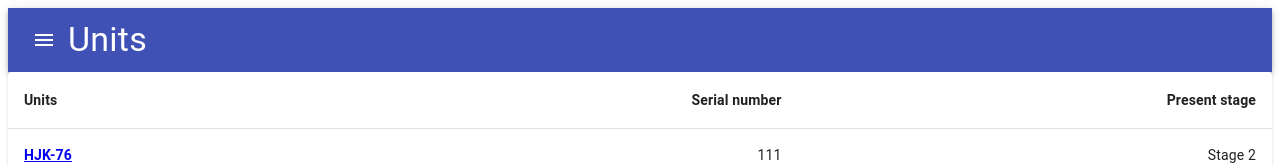
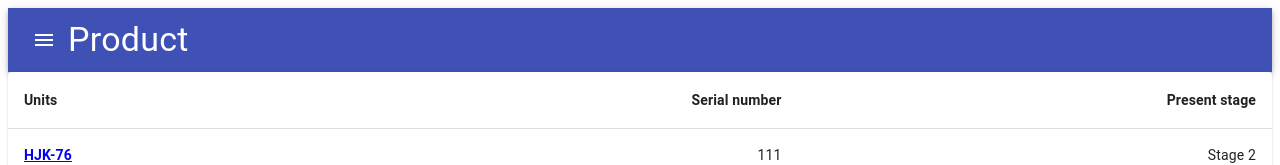
Before and after one commit to nik-prostok/prizm, a React (Create React App) app: page /units in a window 1280 px wide. Shown: the top 165 px of the page. Built offline with nearby package versions, Linux system fonts and the light colour scheme.

Commit message:
change naming

```diff
--- a/src/app.tsx
+++ b/src/app.tsx
@@ -1,5 +1,5 @@
 import React from 'react';
-import RootRouter from "./screens/Root";
+import RootRouter from "./containers/RootRouter";
 
 function App() {
   return (
--- a/src/components/Header/Header.tsx
+++ b/src/components/Steps/HeaderInfo.tsx
@@ -12,7 +12,7 @@ interface HeaderProps {
     title: string;
 }
 
-export const Header = (props: HeaderProps) => {
+export const HeaderInfo = (props: HeaderProps) => {
     const [anchorEl, setAnchorEl] = React.useState(null);
     const handleClick = (event: any) => {
         setAnchorEl(event.currentTarget);
--- a/src/components/Steps/List.tsx
+++ b/src/components/Steps/Steps.List.tsx
@@ -7,9 +7,9 @@ import TableContainer from '@material-ui/core/TableContainer';
 import TableHead from '@material-ui/core/TableHead';
 import TableRow from '@material-ui/core/TableRow';
 import Paper from '@material-ui/core/Paper';
-import {Stage} from '../Units/List';
+import {Stage} from '../Product/Product.List';
 
-import {DocumentsList} from "../Documents/List";
+import {DocumentsList} from "../Documents/Documents.List";
 
 const useStyles = makeStyles(theme => ({
     table: {
@@ -39,7 +39,6 @@ export const StepsList = (props: StepsListProps) => {
                 </TableHead>
                 <TableBody>
                     {props.stages.map((row) => (
-                        <React.Fragment>
                             <TableRow key={row.serialNumber}>
                                 <TableCell  component="th" scope="row">
                                 <strong>{row.title}</strong>
@@ -50,7 +49,6 @@ export const StepsList = (props: StepsListProps) => {
                                 <TableCell align="right">{row.finishDate}</TableCell>
                                 <TableCell align="right">{row.complete}</TableCell>
                             </TableRow>
-                        </React.Fragment>
                     ))}
                 </TableBody>
             </Table>
--- a/src/screens/Unit/List.tsx
+++ b/src/containers/Product/Product.List.tsx
@@ -1,9 +1,9 @@
 import React from 'react';
-import {UnitsList} from '../../components/Units/List';
-import {Header} from '../../components/Header/Header'
+import {UnitsList} from '../../components/Product/Product.List';
+import {HeaderInfo} from '../../components/Steps/HeaderInfo'
 
-const ScreenAllUnits = () => {
-    const title = "Units"
+const ProductList = () => {
+    const title = "Product"
     const units = [
         {
             unitInfo: {
@@ -66,10 +66,10 @@ const ScreenAllUnits = () => {
 
     return (
         <React.Fragment>
-            <Header title={title}/>
+            <HeaderInfo title={title}/>
             <UnitsList units={units}/>
         </React.Fragment>
     )
 
 };
-export default ScreenAllUnits
+export default ProductList;
--- a/src/screens/Unit/View.tsx
+++ b/src/containers/Product/Product.View.tsx
@@ -1,6 +1,6 @@
 import React from 'react';
-import {StepsList} from '../../components/Steps/List';
-import {InfoItem} from '../../components/Info/Item';
+import {StepsList} from '../../components/Steps/Steps.List';
+import {ProductInfo} from '../../components/Product/Product.Info';
 import {RouteComponentProps} from "react-router";
 
 interface MatchParams {
@@ -36,15 +36,14 @@ const plug = {
     }]
 }
 
-const ScreenUnit = (props: ScreenUnitProps) => {
+const ProductView = (props: ScreenUnitProps) => {
 
     return (
         <React.Fragment>
-            <p>{props.match.params.unitNumber}</p>
-            <InfoItem unitName={plug.unitInfo.unitName} unitNumber={plug.unitInfo.unitNumber}/>
+            <ProductInfo unitName={plug.unitInfo.unitName} unitNumber={Number(props.match.params.unitNumber)}/>
             <StepsList stages={plug.stages}/>
         </React.Fragment>
     )
 
 };
-export default ScreenUnit
+export default ProductView;
--- a/src/screens/Root.tsx
+++ b/src/containers/RootRouter.tsx
@@ -1,7 +1,7 @@
 import React from 'react';
 import {BrowserRouter, Route, Switch} from 'react-router-dom';
-import ScreenAllUnits from './Unit/List';
-import ScreenUnit from './Unit/View';
+import ScreenAllUnits from './Product/Product.List';
+import ScreenUnit from './Product/Product.View';
 
 
 const RootRouter = () => (
--- a/src/react-app-env.d.ts
+++ /dev/null
@@ -1 +0,0 @@
-/// <reference types="react-scripts" />
```
Also changed, not shown: src/components/Documents/Documents.List.tsx (renamed from src/components/Documents/List.tsx, +4 -7 lines), src/components/Product/Product.Info.tsx (renamed from src/components/Info/Item.tsx, +5 -5 lines), src/components/Product/Product.List.tsx (renamed from src/components/Units/List.tsx), 1 other file (tests, documents, lock files or other folders).
